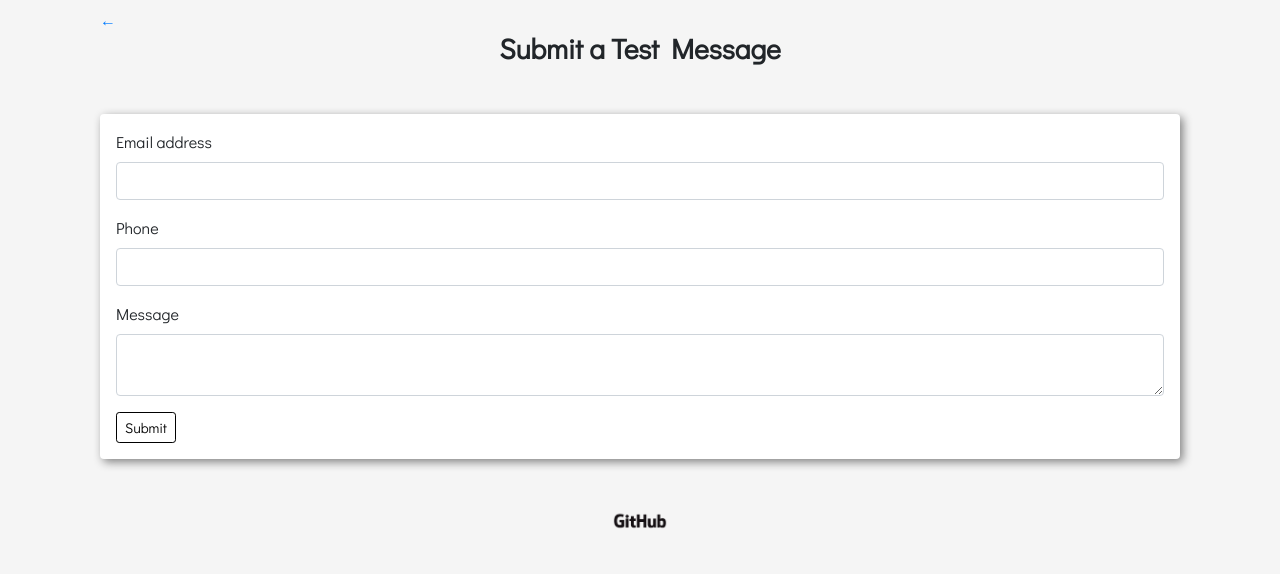
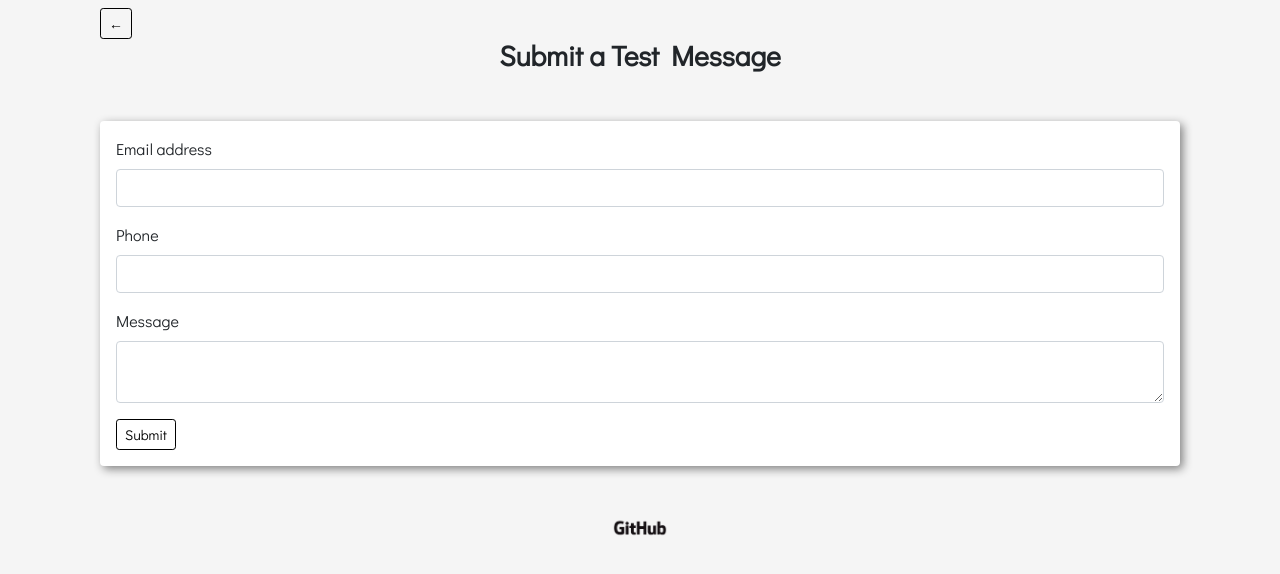
Before and after one commit to nick-ramsay/application-portal, a React (Create React App) app in the folder client/: page /test-message in a window 1280 px wide. Shown: the top 574 px of the page. Built offline with nearby package versions, Linux system fonts and the light colour scheme.

Commit message:
Back button on test-message component now functional

```diff
--- a/client/src/pages/TestMessage/TestMessage.js
+++ b/client/src/pages/TestMessage/TestMessage.js
@@ -4,12 +4,16 @@ import GithubLogo from "../../images/GitHub_Logo.png";
 
 class TestMessage extends Component {
 
+    homeBtn = () => {
+        window.location.href="/";
+    }
+
     render() {
         return (
             <div>
                 <div className="container">
                     <div className="col-md-12 mt-2">
-                        <a href="/">&#8592;</a>
+                        <button className="btn btn-sm" onClick={this.homeBtn}><strong>&#8592;</strong></button>
                         <h3 className="text-center mb-5"><strong>Submit a Test Message</strong></h3>
                         <form className="login-form p-3">
                             <div className="form-group">
```
